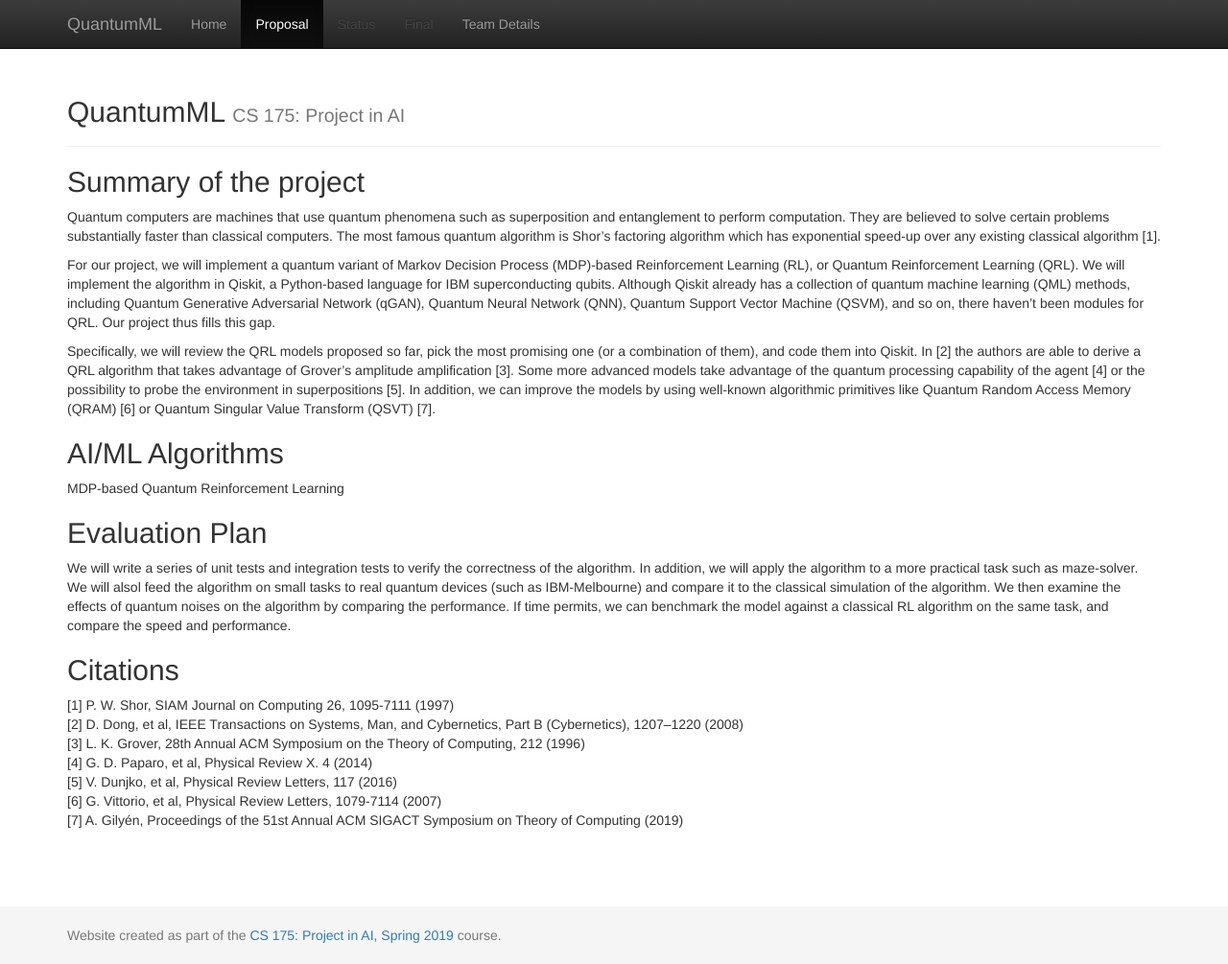
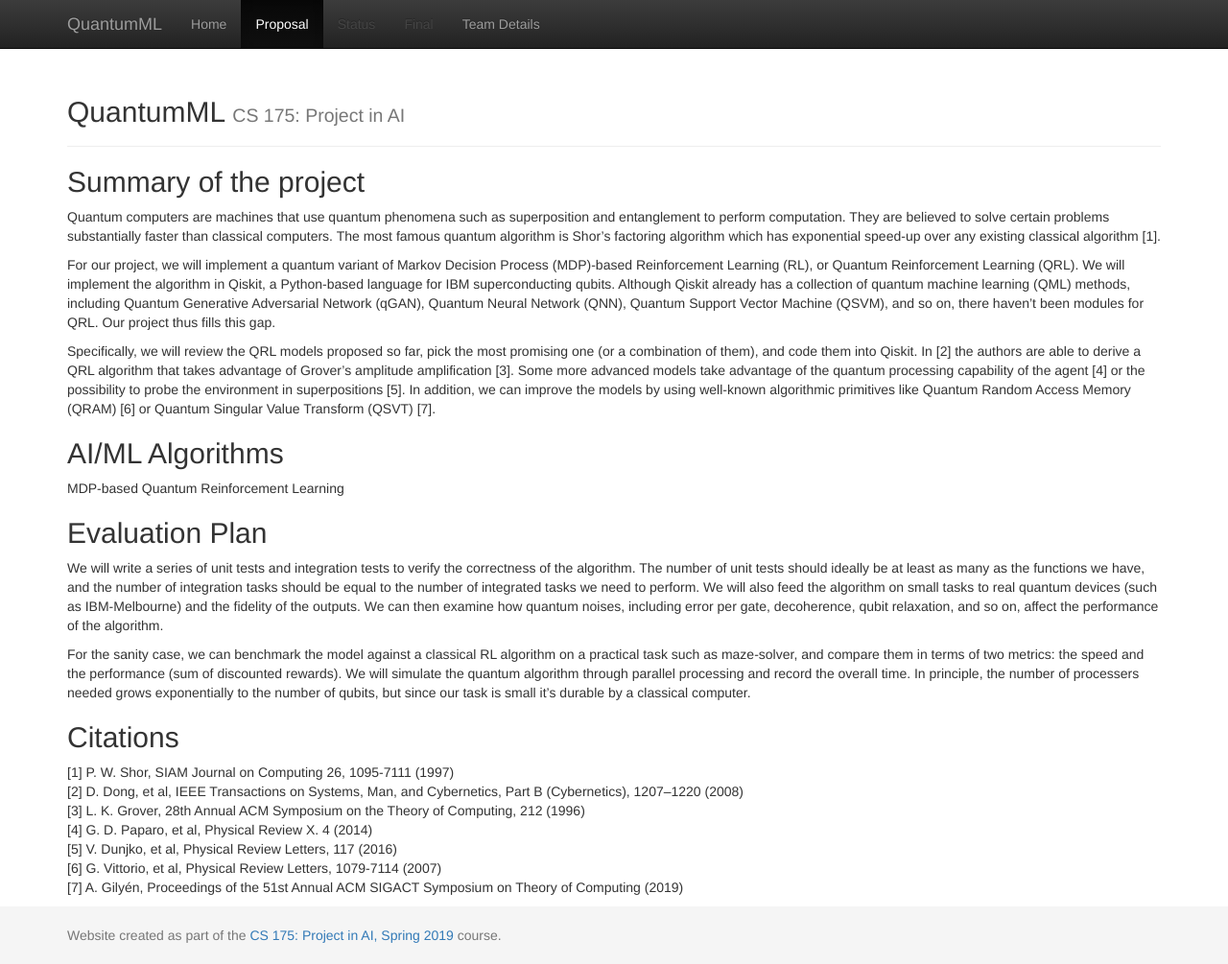
Before and after one commit to fvelasquez12/Superposition, a Jekyll site: the page built from docs/proposal.md, in a window 1280 px wide and 1005 px high. Shown: the whole window at 96% size. Built offline with Jekyll 4.4.1, drawn with Linux system fonts in a browser that asks for light colours.

Commit message:
Revise Evaluation Plan

```diff
--- a/docs/proposal.md
+++ b/docs/proposal.md
@@ -14,7 +14,9 @@ Specifically, we will review the QRL models proposed so far, pick the most promi
 MDP-based Quantum Reinforcement Learning
 
 ## Evaluation Plan
-We will write a series of unit tests and integration tests to verify the correctness of the algorithm. In addition, we will apply the algorithm to a more practical task such as maze-solver. We will alsol feed the algorithm on small tasks to real quantum devices (such as IBM-Melbourne) and compare it to the classical simulation of the algorithm. We then examine the effects of quantum noises on the algorithm by comparing the performance. If time permits, we can benchmark the model against a classical RL algorithm on the same task, and compare the speed and performance.
+We will write a series of unit tests and integration tests to verify the correctness of the algorithm. The number of unit tests should ideally be at least as many as the functions we have, and the number of integration tasks should be equal to the number of integrated tasks we need to perform. We will also feed the algorithm on small tasks to real quantum devices (such as IBM-Melbourne) and the fidelity of the outputs. We can then examine how quantum noises, including error per gate, decoherence, qubit relaxation, and so on, affect the performance of the algorithm.
+
+For the sanity case, we can benchmark the model against a classical RL algorithm on a practical task such as maze-solver, and compare them in terms of two metrics: the speed and the performance (sum of discounted rewards). We will simulate the quantum algorithm through parallel processing and record the overall time. In principle, the number of processers needed grows exponentially to the number of qubits, but since our task is small it's durable by a classical computer.
 
 ## Citations
 [1] P. W. Shor, SIAM Journal on Computing 26, 1095-7111 (1997) \
```
